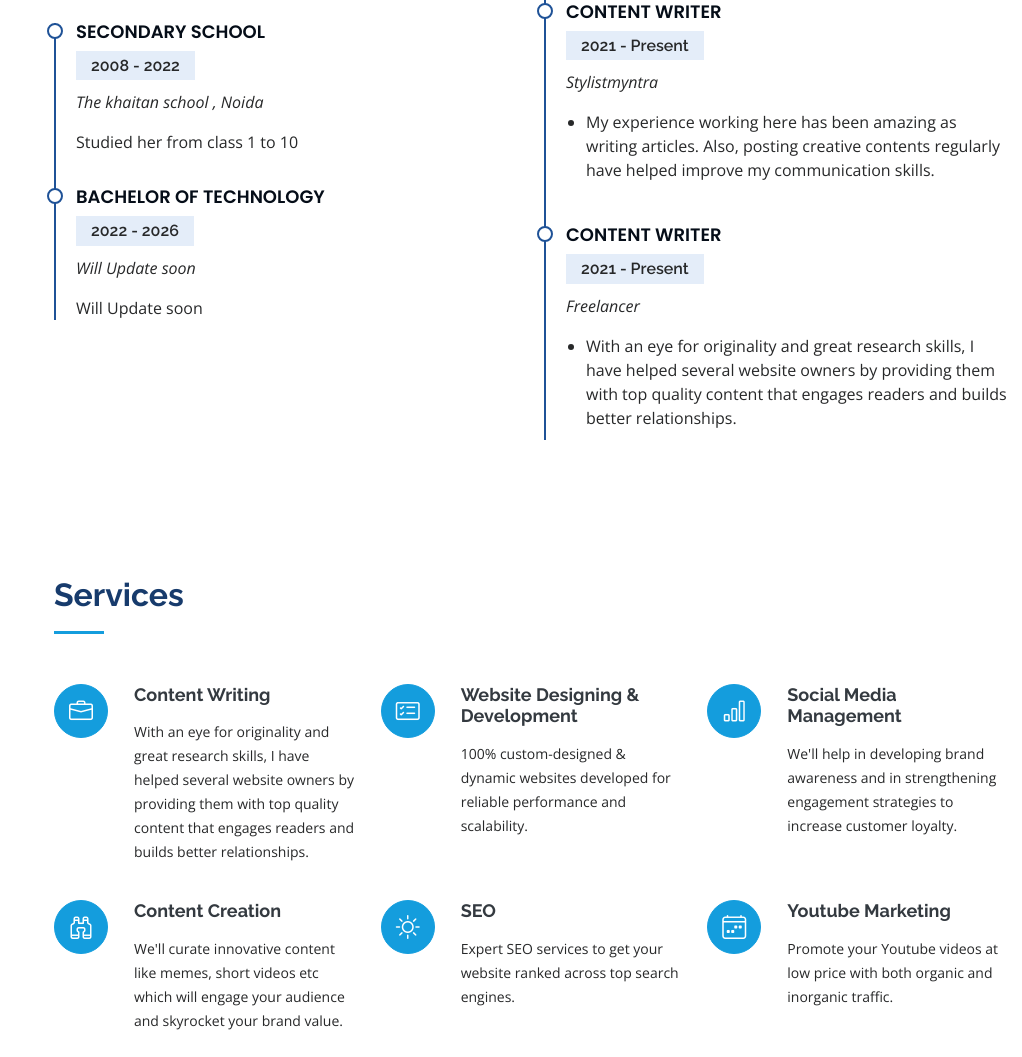
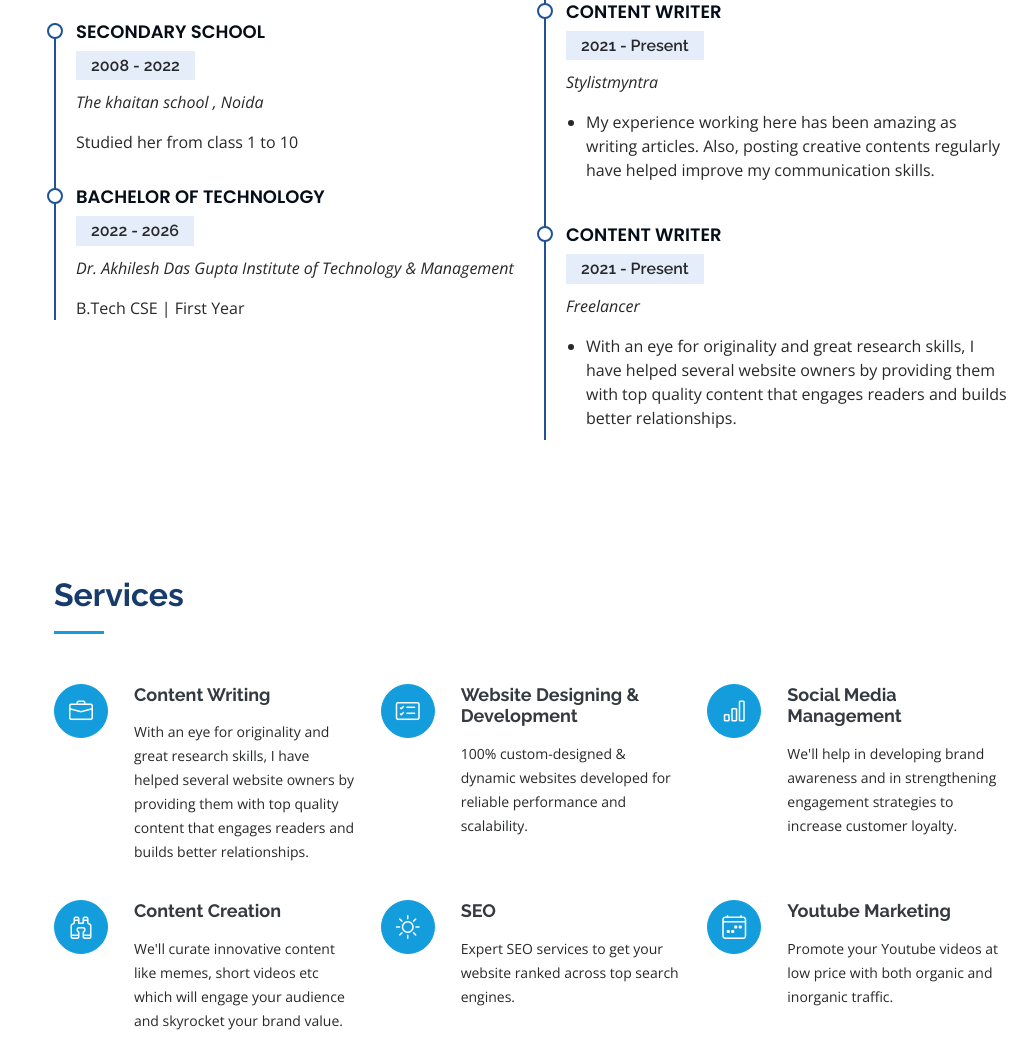
Before and after one commit to varun17roy/varun17roy.github.io, a plain HTML site: page index.html in a window 1280 px wide. Shown: the part 2590-3647 px from the top of the page, without its empty margins (258-1280 px from the left). Drawn offline with nearby package versions, Linux system fonts and the light colour scheme.

Commit message:
updated the college name

```diff
--- a/index.html
+++ b/index.html
@@ -240,8 +240,8 @@
             <div class="resume-item">
               <h4>Bachelor of Technology</h4>
               <h5>2022 - 2026</h5>
-              <p><em>Will Update soon</em></p>
-              <p>Will Update soon</p>
+              <p><em>Dr. Akhilesh Das Gupta Institute of Technology & Management</em></p>
+              <p>B.Tech CSE | First Year </p>
             </div>
           </div>
           <div class="col-lg-6" data-aos="fade-up" data-aos-delay="100">
```
